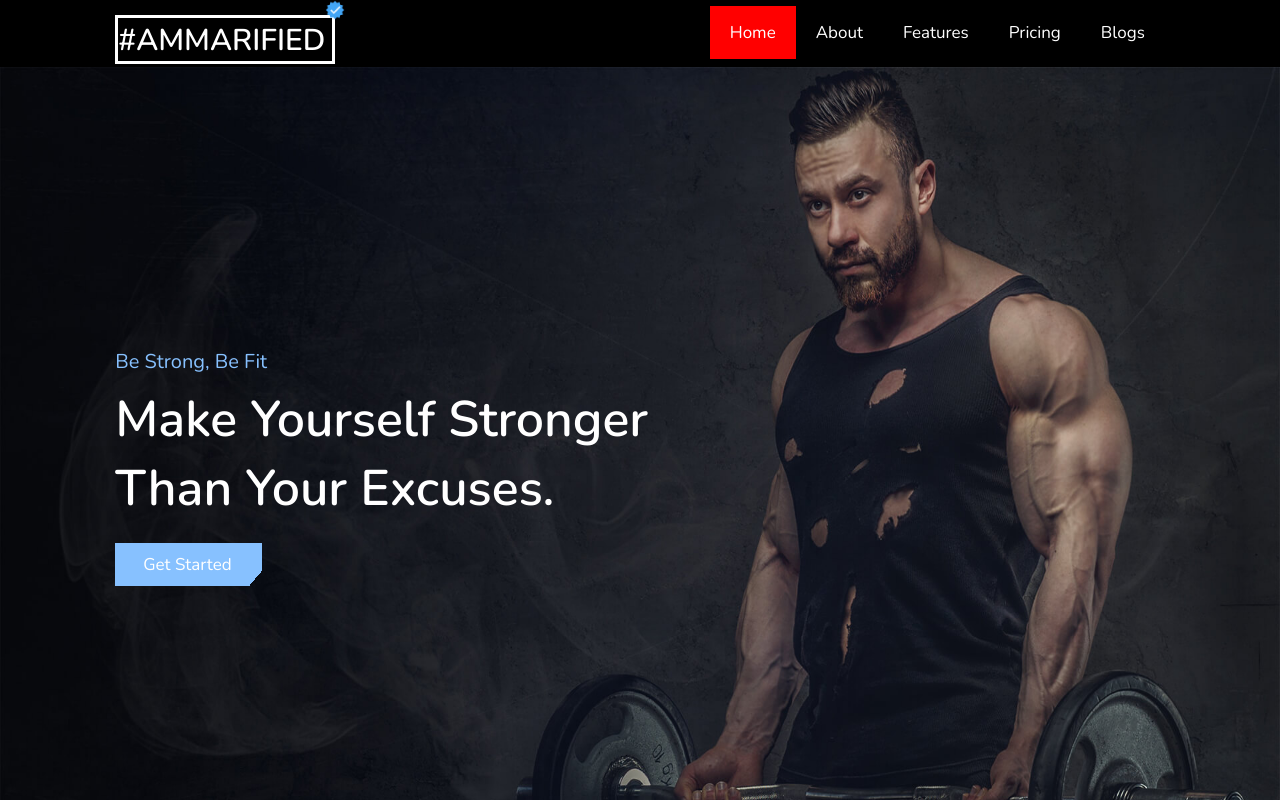
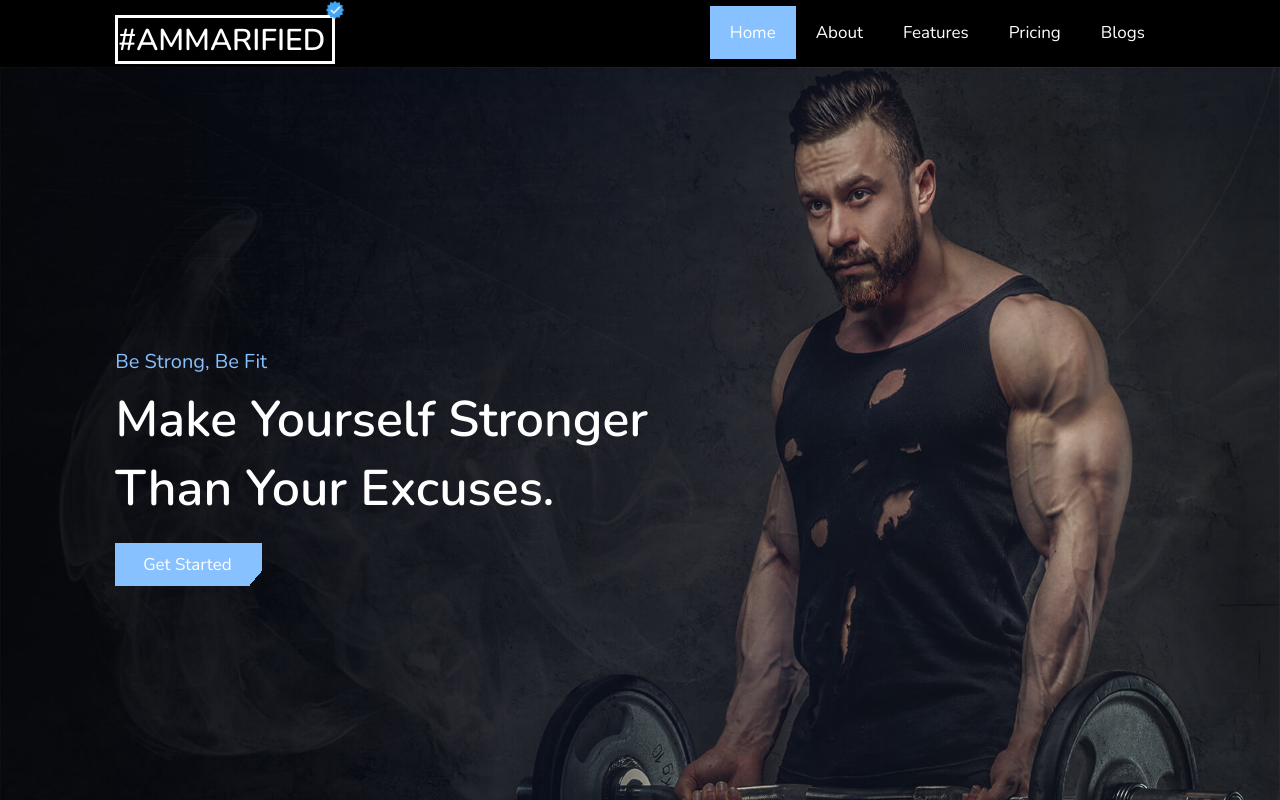
Before and after one commit to Alyamr96/fitness-website, a React (Create React App) app: page / in a window 1280 px wide. In both pictures the pointer is over the link 752 px from the left and 32 px from the top of the page. Shown: the top 800 px of the page. Built offline with nearby package versions, Linux system fonts and the light colour scheme.

Commit message:
Change navrbar hover color

```diff
--- a/src/app/App.tsx
+++ b/src/app/App.tsx
@@ -6,12 +6,10 @@ import Home from "./components/home/Home";
 import About from "./components/about/About";
 import Features from "./components/features/Features";
 import Pricing from "./components/pricing/Pricing";
-import Trainers from "./components/trainers/Trainers";
 import Banner from "./components/banner/Banner";
 import Reviews from "./components/reviews/Reviews";
 import Blog from "./components/blogs/Blog";
 import Footer from "./components/footer/Footer";
-import Test from "./components/test/Test";
 
 function App() {
   return (
--- a/src/app/components/header/Header.css
+++ b/src/app/components/header/Header.css
@@ -48,7 +48,7 @@
 }
 
 .header .navbar a:hover {
-  background: #f00;
+  background: #87c1ff;
 }
 
 #menu-btn {
```
